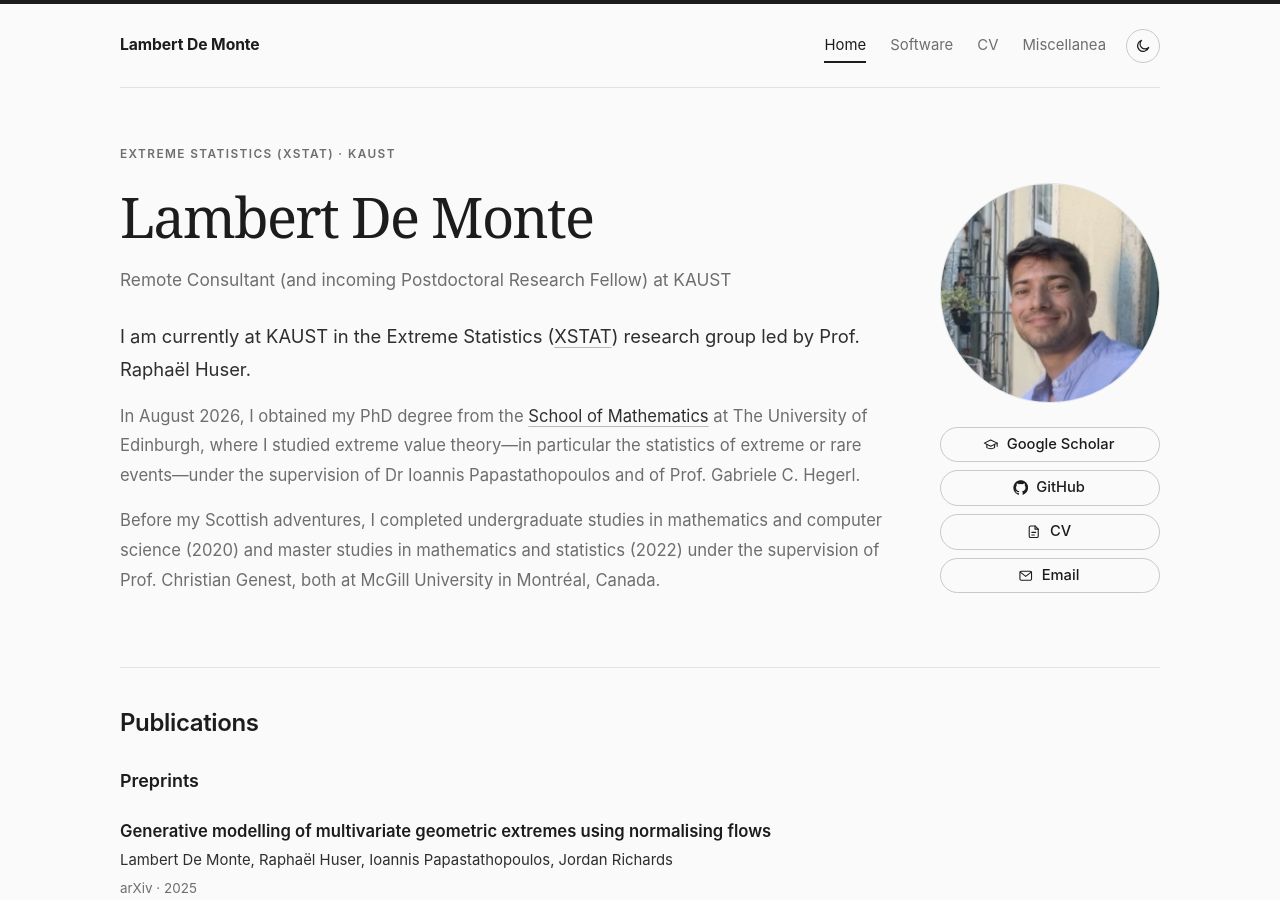
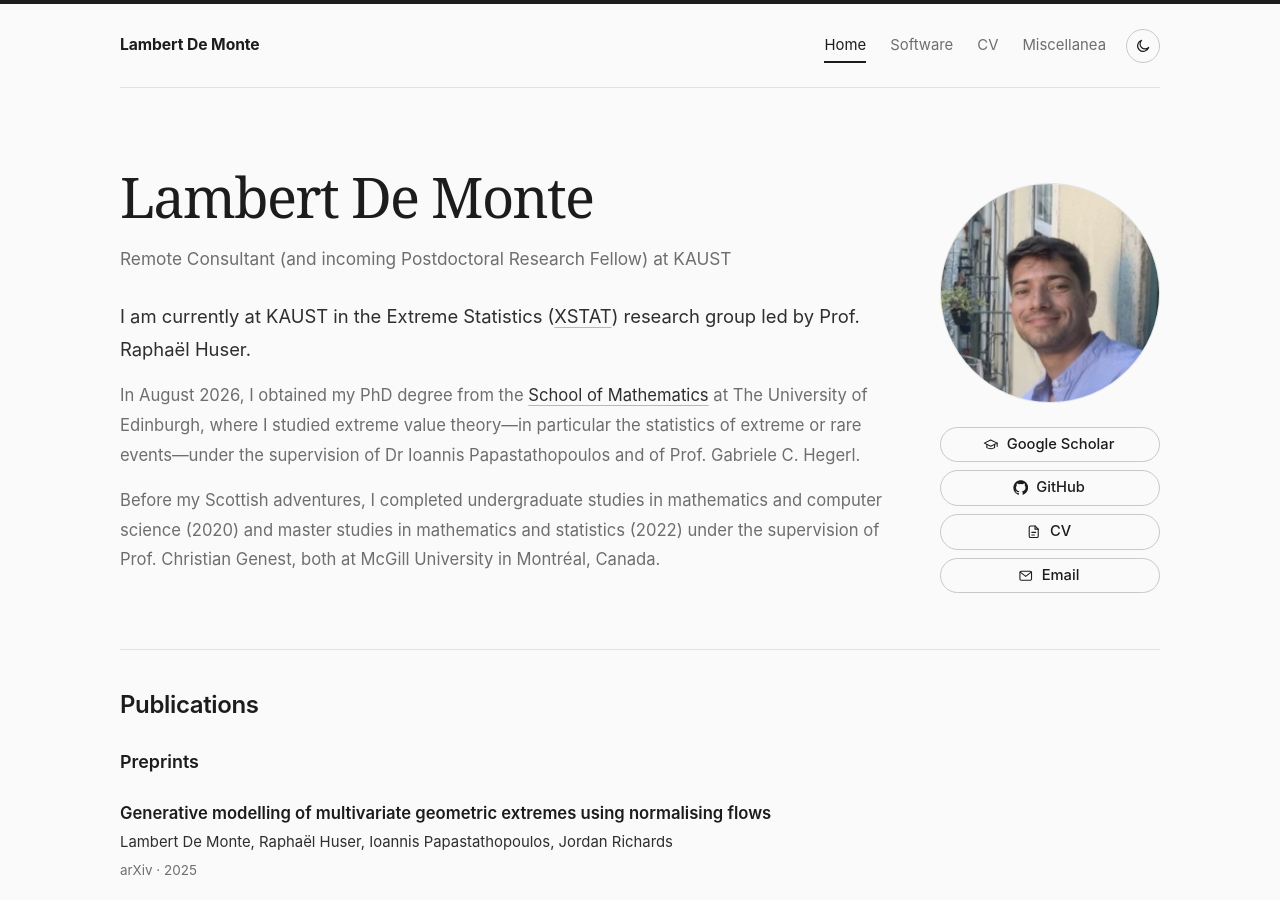
Before and after one commit to lambertdem/lambertdem.github.io, a Jekyll site: the page built from _pages/about.md, in a window 1280 px wide and 900 px high. Built offline with Jekyll 4.4.1, drawn with Linux system fonts in a browser that asks for light colours.

```diff
--- a/_pages/about.md
+++ b/_pages/about.md
@@ -2,7 +2,7 @@
 permalink: /
 layout: home
 title: "Lambert De Monte"
-eyebrow: "Extreme Statistics (XSTAT) · KAUST"
+eyebrow: "" #Extreme Statistics (XSTAT) · KAUST
 role: "Remote Consultant (and incoming Postdoctoral Research Fellow) at KAUST"
 redirect_from:
   - /about/
```
